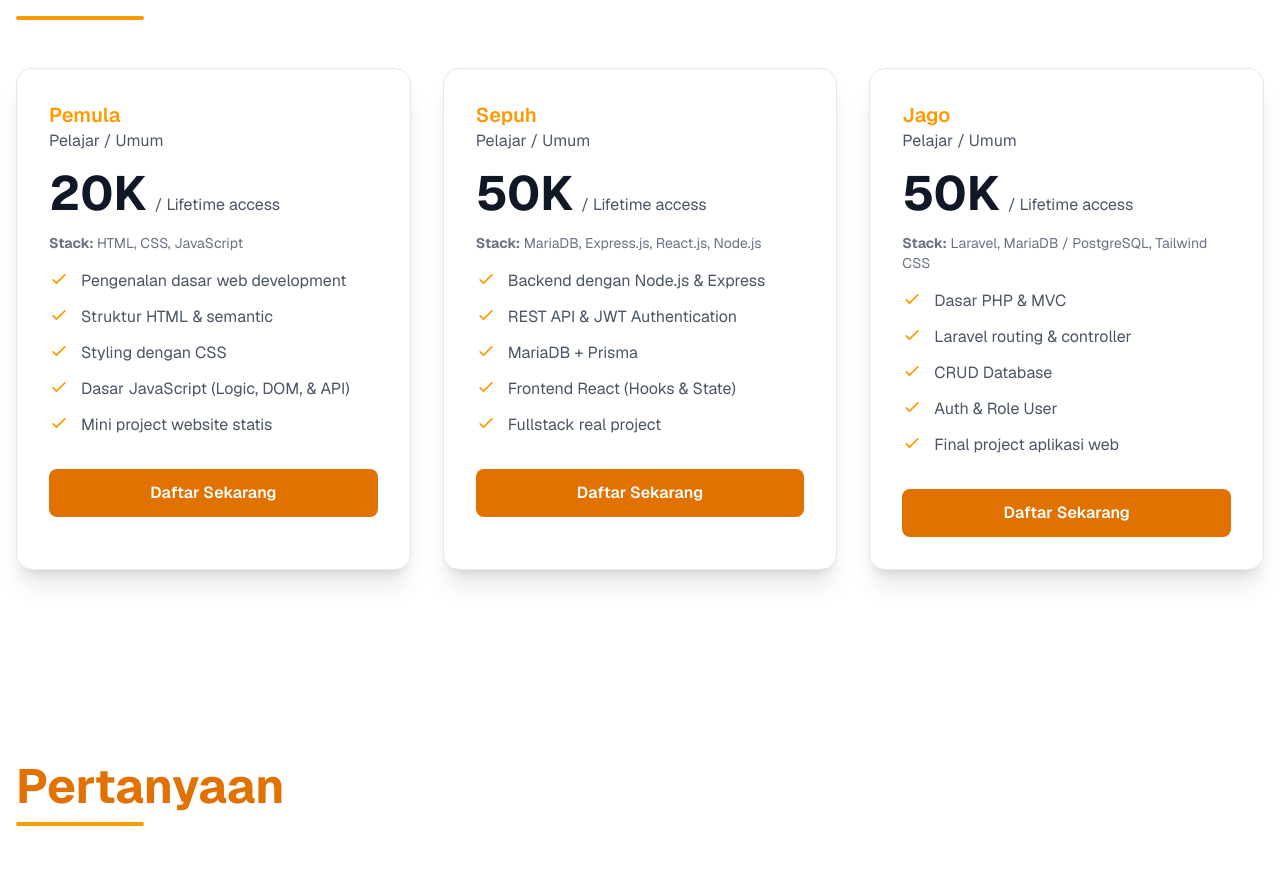
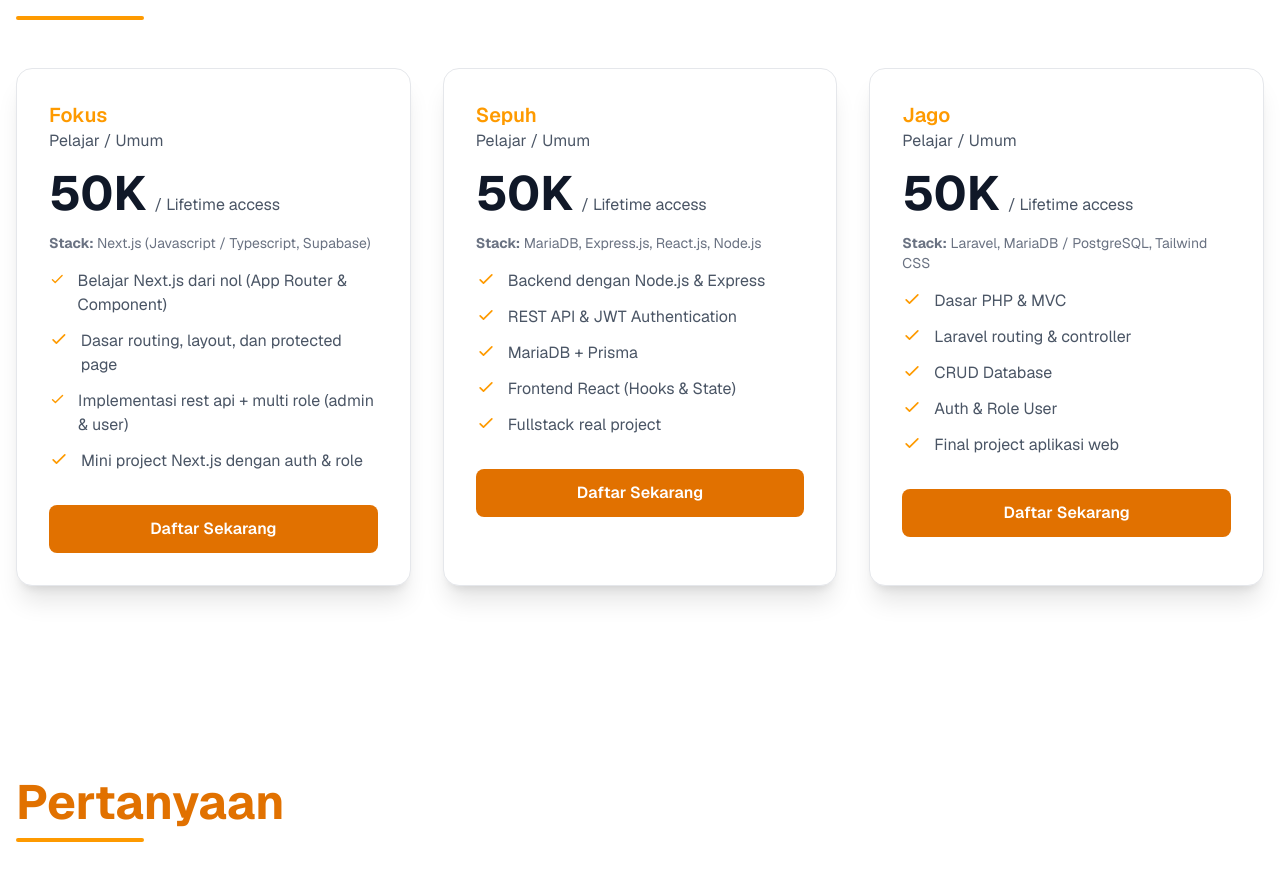
Before and after one commit to wira09/pengen-coding, a Next.js app: page / in a window 1280 px wide. Shown: the part 1899-2771 px from the top of the page. Built offline with nearby package versions, Linux system fonts and the light colour scheme.

Commit message:
Fix Price

```diff
--- a/src/components/page/Price.tsx
+++ b/src/components/page/Price.tsx
@@ -15,17 +15,16 @@
   const priceSection: PriceSection[] = [
     {
       id: 1,
-      paket: "Pemula",
+      paket: "Fokus",
       kalangan: "Pelajar / Umum",
-      price: "20K",
-      title: "Basic Web / Fullstack Fundamental",
-      stack: "HTML, CSS, JavaScript",
+      price: "50K",
+      title: "Next.js Fundamental ",
+      stack: "Next.js (Javascript / Typescript, Supabase)",
       descriptions: [
-        "Pengenalan dasar web development",
-        "Struktur HTML & semantic",
-        "Styling dengan CSS",
-        "Dasar JavaScript (Logic, DOM, & API)",
-        "Mini project website statis",
+        "Belajar Next.js dari nol (App Router & Component)",
+        "Dasar routing, layout, dan protected page",
+        "Implementasi rest api + multi role (admin & user)",
+        "Mini project Next.js dengan auth & role",
       ],
       limit: "Lifetime access",
     },
```
